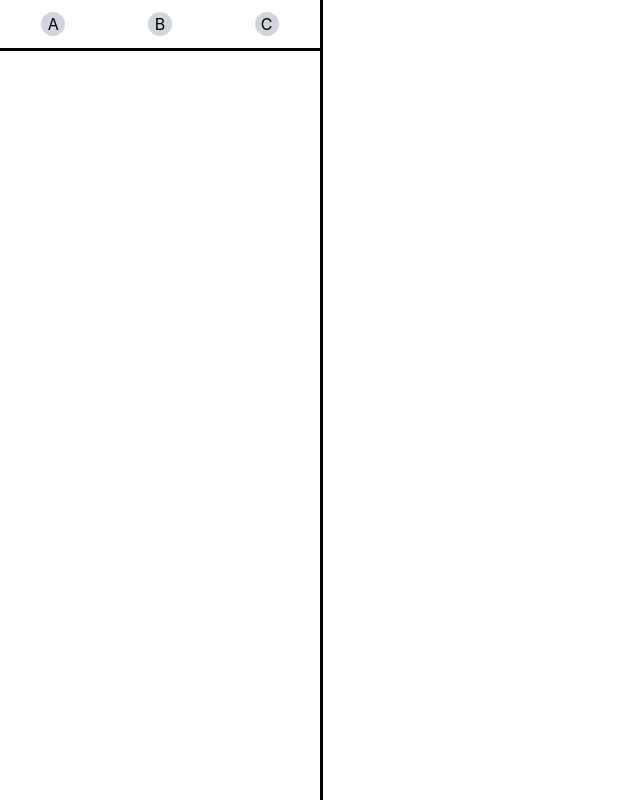
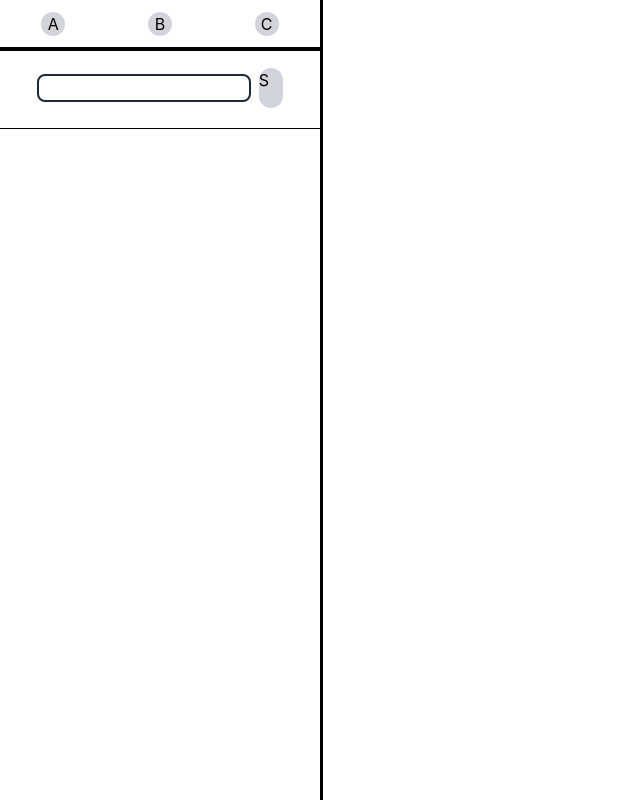
Before and after one commit to ReeceDevenney/Chit-Chat, a React (Create React App) app in the folder client/: page / in a window 1280 px wide. Shown: the whole page, without its empty margins (0-640 px from the left). Built offline with nearby package versions, Linux system fonts and the light colour scheme.

Commit message:
added searchbar

```diff
--- /dev/null
+++ b/client/src/components/Searchbar/index.tsx
@@ -0,0 +1,10 @@
+function Searchbar() {
+    return (
+        <div className="outline outline-1 h-20 flex">
+            <input type='text' className="border-2 border-gray-800 rounded-lg my-auto ml-auto w-4/6"></input>
+            <div className="bg-gray-300 rounded-full h-1/2 w-6 my-auto mr-auto ml-2">S</div>
+        </div>
+    )
+}
+
+export default Searchbar;
--- a/client/src/components/Sidebar/index.tsx
+++ b/client/src/components/Sidebar/index.tsx
@@ -1,10 +1,12 @@
-import ControlPanel from "../ControlPanel";
+import Controlpanel from "../Controlpanel";
+import Searchbar from "../Searchbar";
 
 function Sidebar() {
   return (
     <div className='grid grid-cols-12 flex flex-col h-screen'>
       <div className="outline col-span-3">
-        <ControlPanel/>
+        <Controlpanel/>
+        <Searchbar/>
       </div>
     </div>
   );
```
